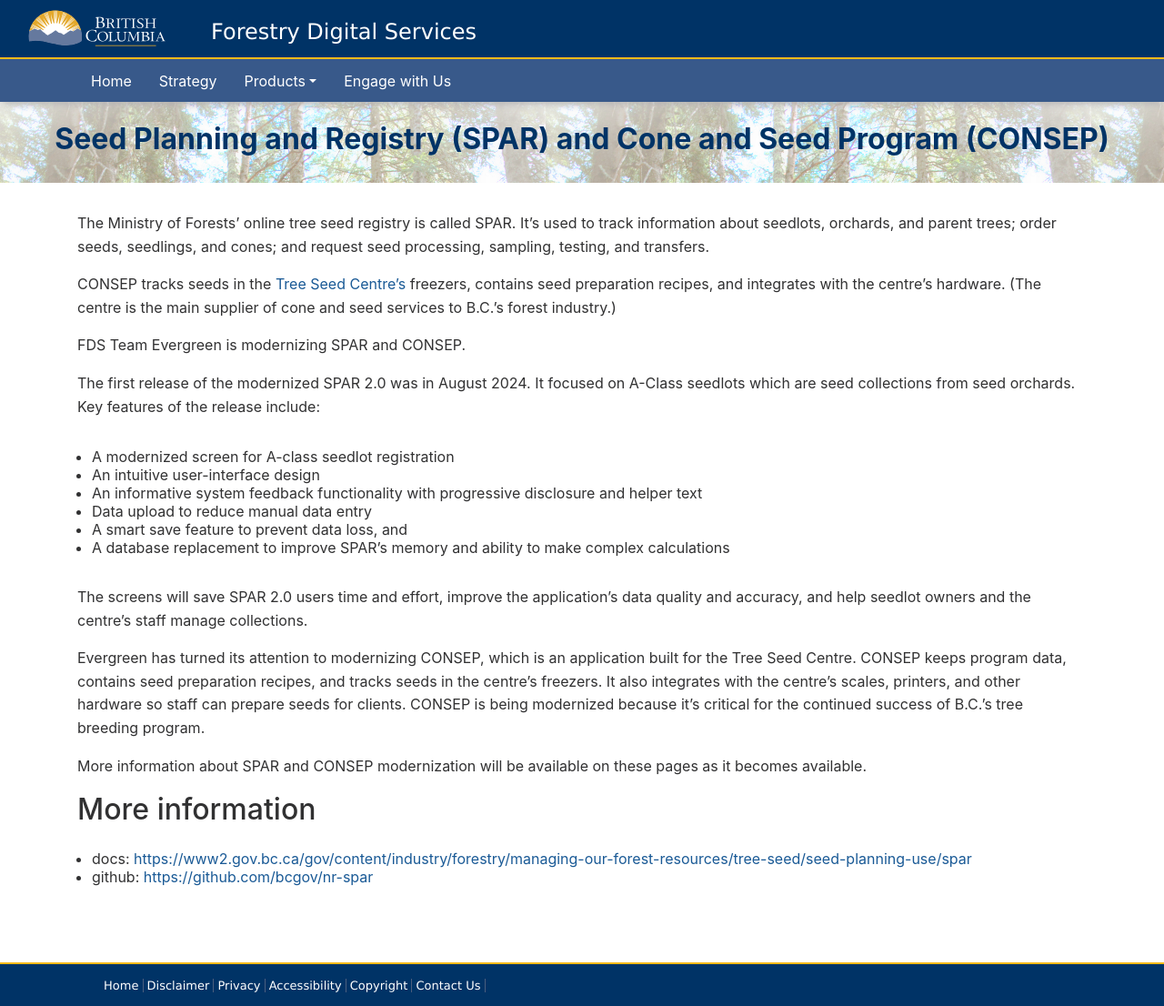
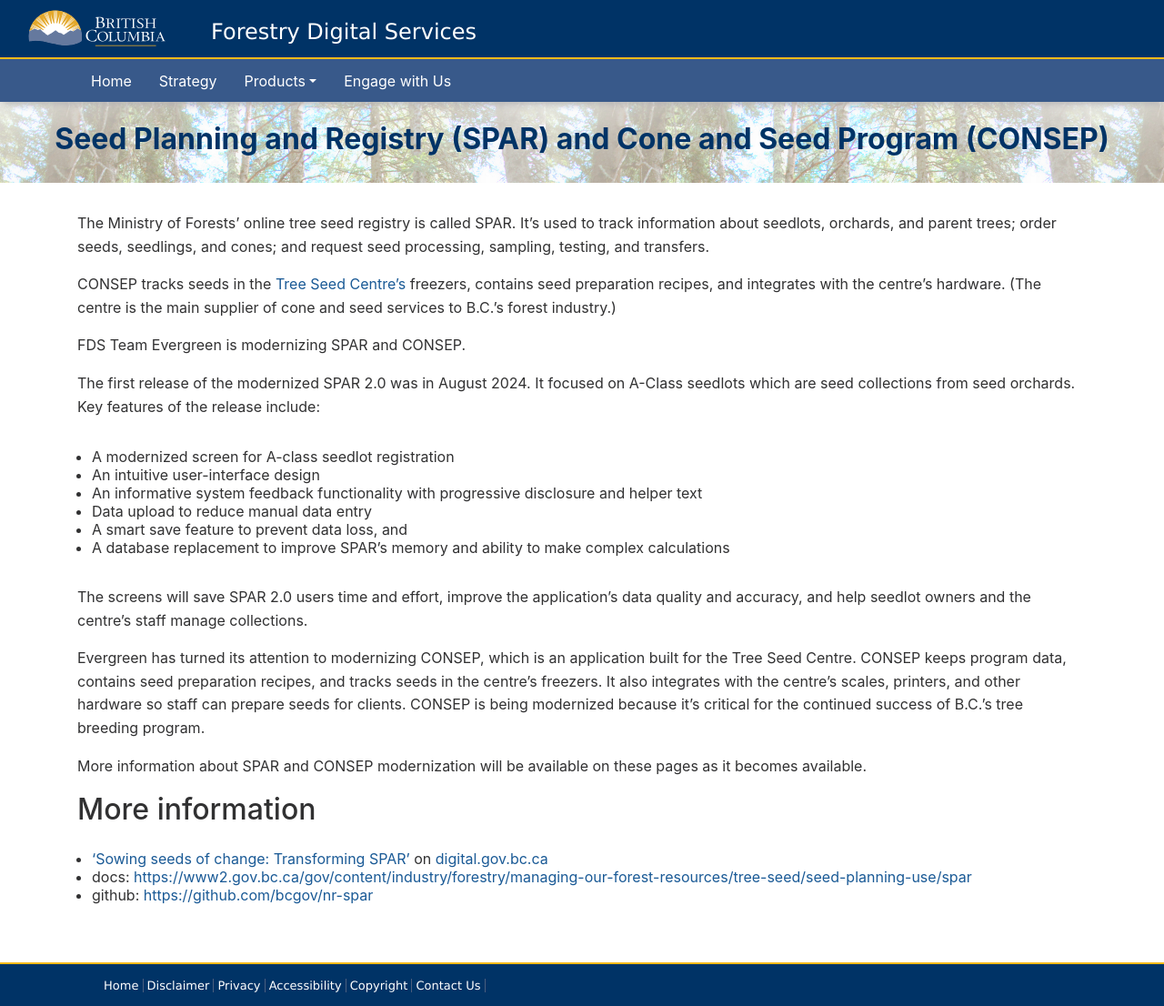
Before and after one commit to bcgov/forestry-digital-services, a Jekyll site: the page built from collections/_applications/spar.md, in a window 1280 px wide and 1106 px high. Shown: the whole window at 91% size. Built offline with Jekyll 4.4.1, drawn with Linux system fonts in a browser that asks for light colours; nearby versions of some CDN libraries.

Commit message:
Update spar.md

```diff
--- a/collections/_applications/spar.md
+++ b/collections/_applications/spar.md
@@ -27,5 +27,6 @@
 More information about SPAR and CONSEP modernization will be available on these pages as it becomes available.
 
 ## More information
+- ['Sowing seeds of change: Transforming SPAR'](https://digital.gov.bc.ca/2024/09/20/spar/) on [digital.gov.bc.ca](https://digital.gov.bc.ca/)
 - docs:  [https://www2.gov.bc.ca/gov/content/industry/forestry/managing-our-forest-resources/tree-seed/seed-planning-use/spar](https://www2.gov.bc.ca/gov/content/industry/forestry/managing-our-forest-resources/tree-seed/seed-planning-use/spar)
 - github: [https://github.com/bcgov/nr-spar](https://github.com/bcgov/nr-spar)
```
